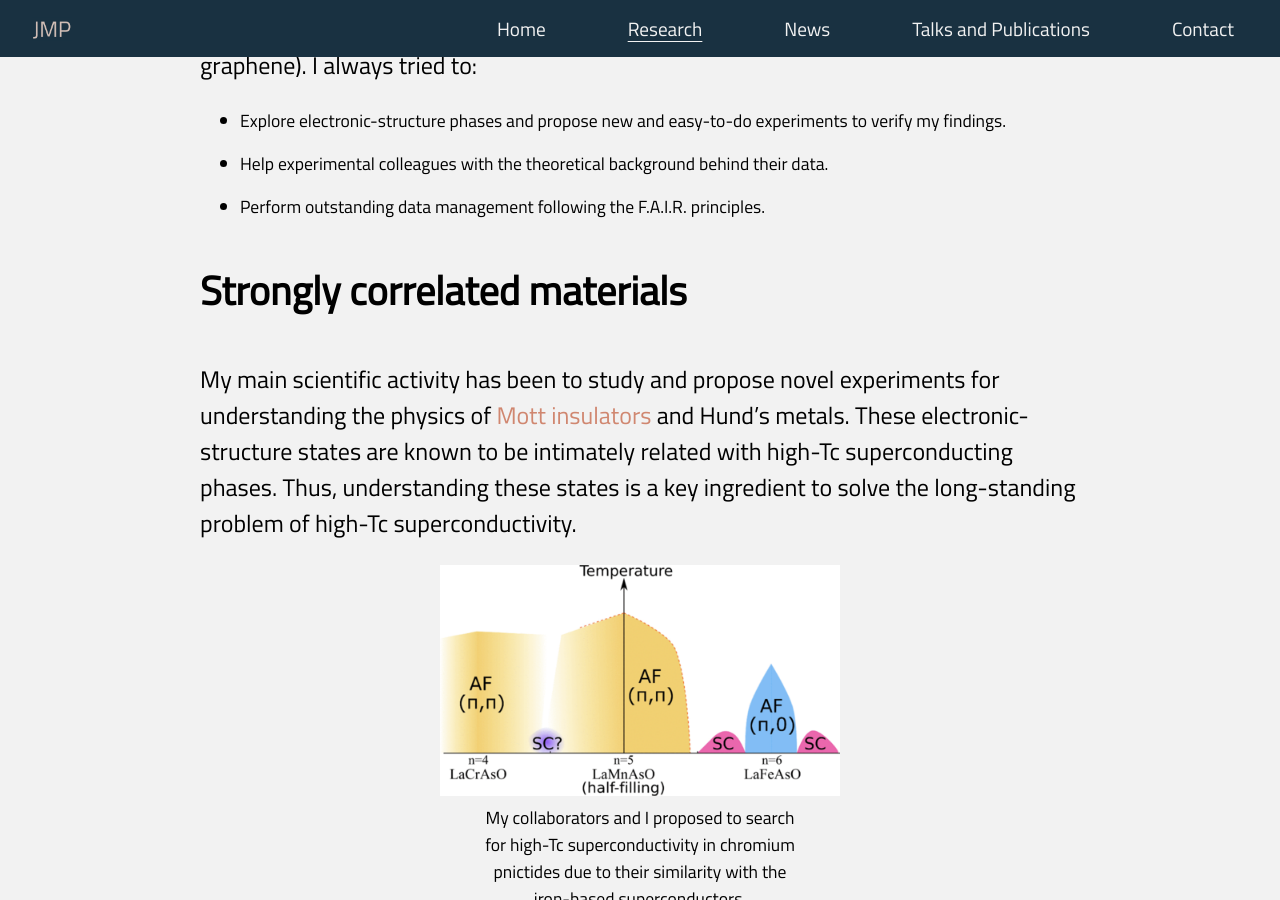
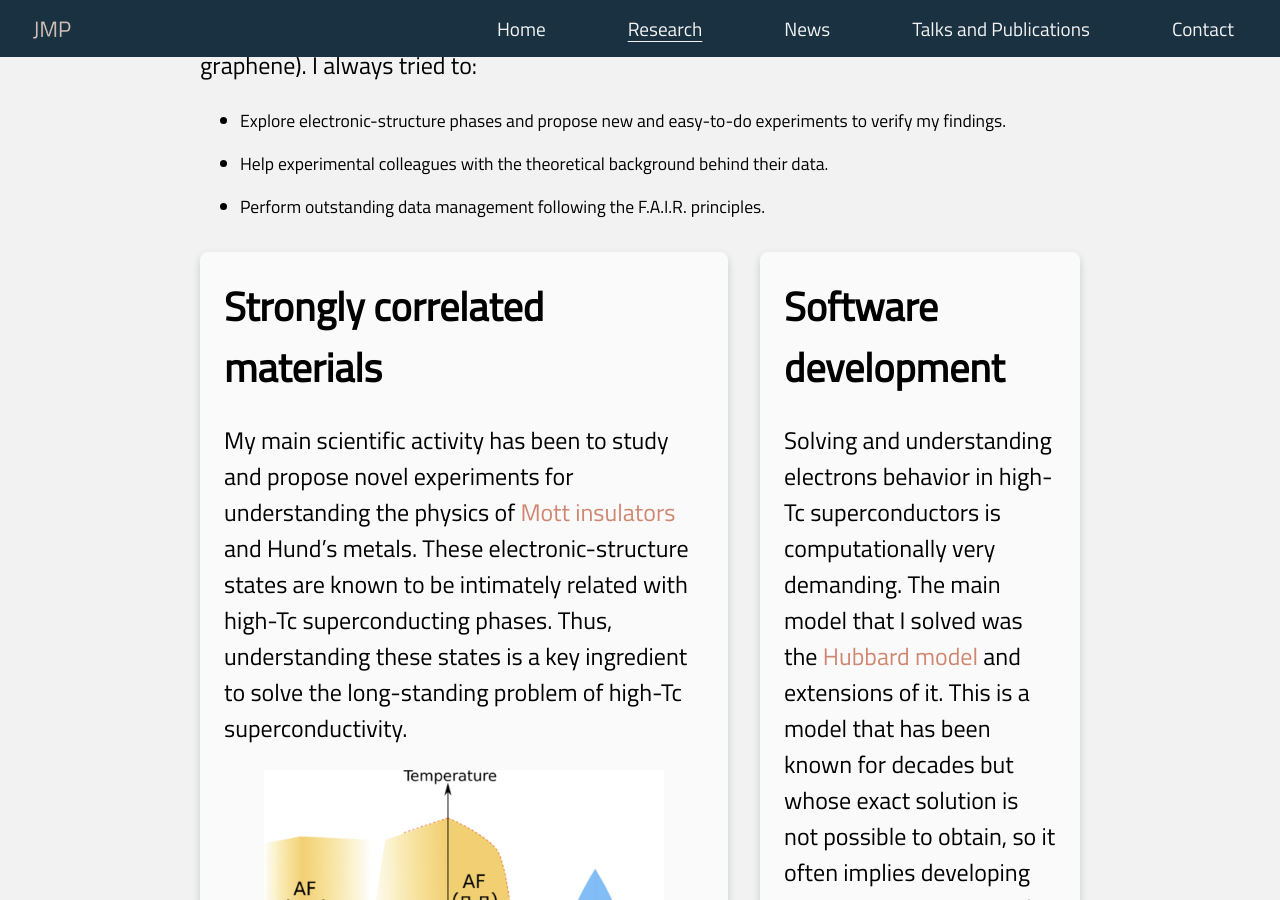
Before and after one commit to JosePizarro3/JosePizarro3.github.io, a Jekyll site: the page built from research.html, in a window 1280 px wide and 900 px high, scrolled down 496 px. Built offline with Jekyll 4.4.1, drawn with Linux system fonts in a browser that asks for light colours.

Commit message:
Added cards in research

```diff
--- a/assets/css/style.css
+++ b/assets/css/style.css
@@ -188,7 +188,7 @@ body {
 
 .subpartA {
   flex: 0.5;
-  padding-right: 100px;
+  padding-right: 200px;
 }
 
 .subpartA h3 {
@@ -269,7 +269,7 @@ body {
 
 /* Smaller header for other sections rather than Home */
 .small-headers-container {
-  background-color: #193141;
+  background-color: rgb(25, 49, 65);
   display: flex;
   justify-content: center;
   align-items: center;
@@ -301,6 +301,34 @@ body {
 
 .small-headers-container .headers .social a i:hover {
   color: #d2bfb7;
+}
+
+.research-grid {
+  display: grid;
+  grid-template-columns: 1fr 1fr;
+  gap: 2rem;
+  margin-top: 2rem;
+}
+
+.research-grid h3, .research-grid .topic-content {
+  margin: 0;
+}
+
+.research-grid .topic-content {
+  margin-top: 1rem;
+}
+
+.research-card {
+  background-color: #fafafa;
+  border-radius: 8px;
+  box-shadow: 0 4px 8px rgba(25, 49, 65, 0.2);
+  padding: 1.5rem;
+  transition: transform 0.2s, box-shadow 0.2s;
+}
+
+.research-card:hover {
+  transform: translateY(-10px);
+  box-shadow: 0 6px 12px rgba(25, 49, 65, 0.5);
 }
 
 .subpage-info {
--- a/research.html
+++ b/research.html
@@ -20,8 +20,12 @@ small_header: true
         </li>
     </ul>
 
-    {% for topic in site.research %}
-    <h3>{{ topic.title }}</h3>
-    {{ topic.content }}
-    {% endfor %}
+    <div class="research-grid">
+        {% for topic in site.research %}
+        <div class="research-card">
+            <h3>{{ topic.title }}</h3>
+            <div class="topic-content">{{ topic.content | markdowninify }}</div>
+        </div>
+        {% endfor %}
+    </div>
 </div>
```
